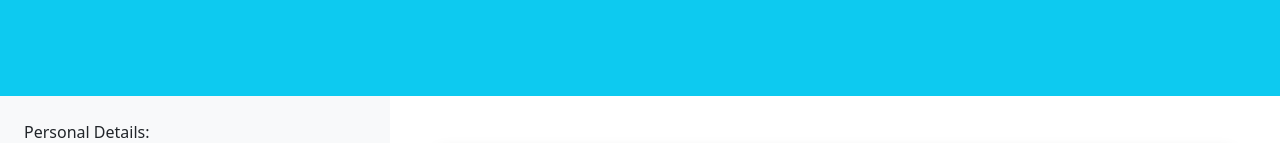
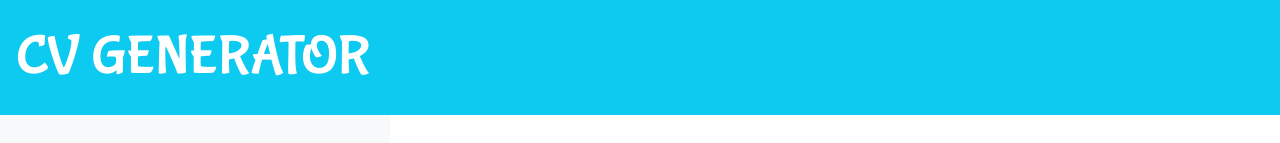
Before and after one commit to Rom4n25/cv-creator, a React (Create React App) app: page / in a window 1280 px wide. Shown: the top 143 px of the page. Built offline with nearby package versions, Linux system fonts and the light colour scheme.

Commit message:
Add header text

```diff
--- a/src/App.js
+++ b/src/App.js
@@ -105,7 +105,7 @@ class App extends Component {
     const educationComponents = this.state.educationComponents;
     return (
       <div className="container-fluid">
-        <header className="row bg-info p-5"></header>
+        <header className="row bg-info p-3">CV GENERATOR</header>
         <div className="row">
           <div className="col-sm p-0 mb-5">
             <InputContainer
--- /dev/null
+++ b/src/css/style.css
@@ -0,0 +1,8 @@
+@import url('https://fonts.googleapis.com/css2?family=Bubblegum+Sans&family=Roboto:ital,wght@0,100;0,400;0,500;1,300;1,400;1,500&display=swap');
+
+
+header{
+    color:white;
+    font-family: 'Bubblegum Sans', cursive;
+    font-size: 55px;
+}
--- a/src/index.js
+++ b/src/index.js
@@ -2,5 +2,6 @@ import React from "react";
 import ReactDOM from "react-dom/client";
 import App from "./App";
 import "bootstrap/dist/css/bootstrap.min.css";
+import style from "./css/style.css";
 
 ReactDOM.createRoot(document.getElementById("root")).render(<App />);
```
